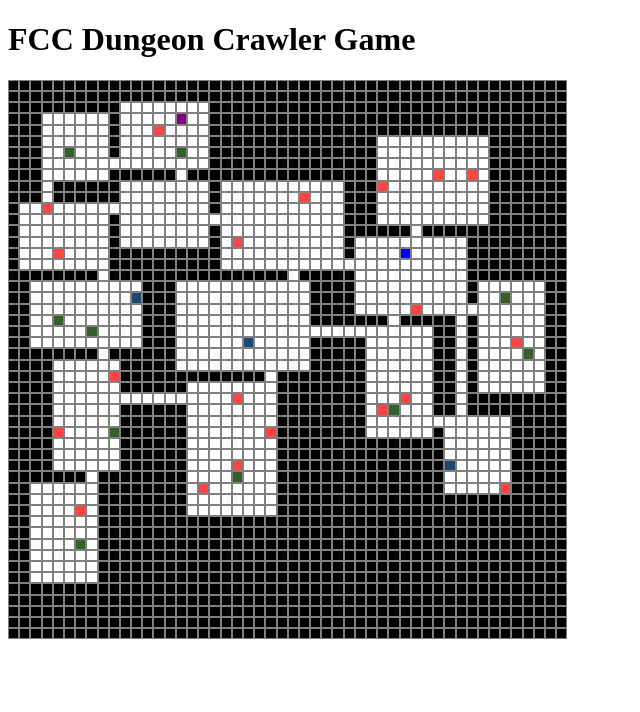
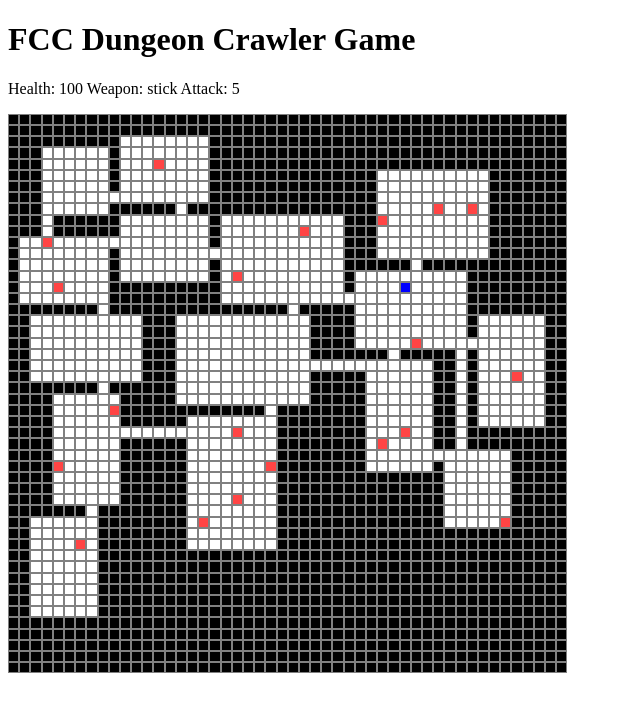
Before and after one commit to dzsobacsi/dungeon-game, a React app: page / in a window 1280 px wide. Shown: the top 712 px of the page, without its empty margins (0-640 px from the left). Built offline with nearby package versions, Linux system fonts and the light colour scheme.

Commit message:
reducers added for movement

```diff
--- a/src/action_creators.js
+++ b/src/action_creators.js
@@ -1,6 +1,38 @@
-export function step(key) {
-  return {
-    type: 'STEP_NORTH',
-    key
+export function step(key, plypos, dungeon) {
+  let {x: plx, y: ply} = plypos
+  let target
+  let direction
+
+  switch(key.keyCode) {
+    case 38:
+    case 87:
+      target = dungeon[ply-1][plx]
+      direction = 'NORTH'
+      break
+    case 39:
+    case 68:
+      target = dungeon[ply][plx+1]
+      direction = 'EAST'
+      break
+    case 40:
+    case 83:
+      target = dungeon[ply+1][plx]
+      direction = 'SOUTH'
+      break
+    case 37:
+    case 65:
+      target = dungeon[ply][plx-1]
+      direction = 'WEST'
+      break
   }
+
+  if (target === 1 || target === 2) {
+    return {
+      type: 'STEP_'+direction
+    }
+  }
+  else return {
+    type: ''
+  }
+
 }
--- a/src/components/App.js
+++ b/src/components/App.js
@@ -4,11 +4,13 @@
 import Status from './Status'
 import {connect} from 'react-redux'
 import * as actionCreators from '../action_creators'
+import {copyBitmap} from '../dungeon/emptyDungeon'
 
 class App extends React.Component{
   constructor() {
     super()
     this.handleKeyPress = this.handleKeyPress.bind(this)
+    this._dungeonToDraw = this._dungeonToDraw.bind(this)
   }
 
   componentDidMount() {
@@ -16,14 +18,24 @@
   }
 
   handleKeyPress(e) {
-    this.props.step(e)
+    this.props.step(e, this.props.player.position, this._dungeonToDraw())
+  }
+
+  _dungeonToDraw() {
+    let newDg = copyBitmap(this.props.dungeon)
+    this.props.enemies.forEach( e => {
+      newDg[e.y][e.x] = 3
+    })
+    newDg[this.props.player.position.y][this.props.player.position.x] = 5
+    return newDg
   }
 
   render() {
     return (
       <div>
         <h1>FCC Dungeon Crawler Game</h1>
-        <Grid cells={this.props.dungeon} />
+        <Status state={this.props} />
+        <Grid cells={this._dungeonToDraw()} />
       </div>
     )
   }
@@ -31,8 +43,13 @@
 
 const mapStateToProps = function(state) {
   return {
-    dungeon: state.get('dungeon'),
-    //player: state.get('player')
+    dungeon: state.dungeon,
+    enemies: state.enemies,
+    potions: state.potions,
+    player:  state.player,
+    exit:    state.exit,
+    boss:    state.boss,
+    weapons: state.weapons
   }
 }
 
--- a/src/dungeon/generateDungeon.js
+++ b/src/dungeon/generateDungeon.js
@@ -17,7 +17,7 @@
   const weapons = weaponMap.list.map(obj => Object.assign({name: 'sword', attack: 20}, obj))
 
   return {
-    dungeon: boss.dungeon,
+    dungeon: emptyDungeon,
     enemies,
     potions,
     weapons,
--- a/src/reducer.js
+++ b/src/reducer.js
@@ -1,19 +1,69 @@
-import {Map} from 'immutable';
+//import {Map} from 'immutable';
 
 function setState(state, newState) {
-  return state.merge(newState);
+  return newState
 }
 
-function stepNorth(state, key) {
-  console.log(key)
+function stepNorth(state) {
+  let {x: px, y: py} = state.player.position
+  return Object.assign({}, state, {
+    player: Object.assign({}, state.player, {
+      position: {
+        x: px,
+        y: py-1
+      }
+    })
+  })
 }
 
-export default function(state = Map(), action) {
+function stepEast(state) {
+  let {x: px, y: py} = state.player.position
+  return Object.assign({}, state, {
+    player: Object.assign({}, state.player, {
+      position: {
+        x: px+1,
+        y: py
+      }
+    })
+  })
+}
+
+function stepSouth(state) {
+  let {x: px, y: py} = state.player.position
+  return Object.assign({}, state, {
+    player: Object.assign({}, state.player, {
+      position: {
+        x: px,
+        y: py+1
+      }
+    })
+  })
+}
+
+function stepWest(state) {
+  let {x: px, y: py} = state.player.position
+  return Object.assign({}, state, {
+    player: Object.assign({}, state.player, {
+      position: {
+        x: px-1,
+        y: py
+      }
+    })
+  })
+}
+
+export default function(state = {}, action) {
   switch (action.type) {
     case 'SET_STATE':
       return setState(state, action.state)
     case 'STEP_NORTH':
-      return stepNorth(state, action.key)
+      return stepNorth(state)
+    case 'STEP_EAST':
+      return stepEast(state)
+    case 'STEP_SOUTH':
+      return stepSouth(state)
+    case 'STEP_WEST':
+      return stepWest(state)
   }
   return state
 }
```
